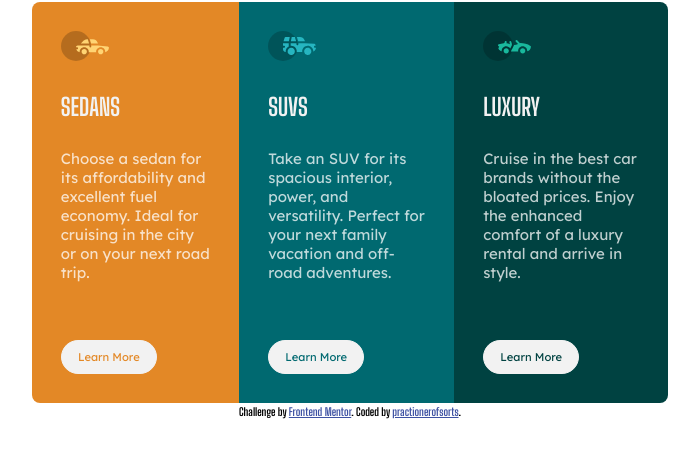
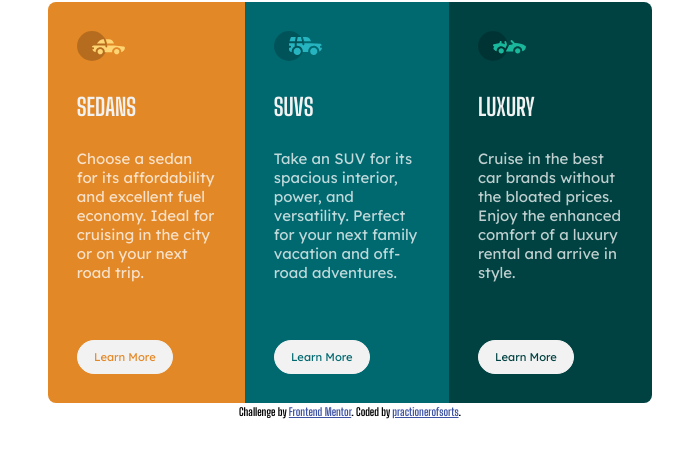
Before and after one commit to practitionerofsorts/3-column-preview-card-component, a plain HTML site: page index.html in a window 1280 px wide. Shown: the whole page, without its empty margins (290-989 px from the left). Drawn offline with Linux system fonts and the light colour scheme.

Commit message:
Update style.css

```diff
--- a/style.css
+++ b/style.css
@@ -31,7 +31,7 @@ body{
     border-radius: 0.5rem;
     font-family: 'Lexend Deca', sans-serif;
     width: 90%;
-    max-width: 40rem;
+    max-width: 38rem;
     margin: auto;
 }
 .container h2{
```
